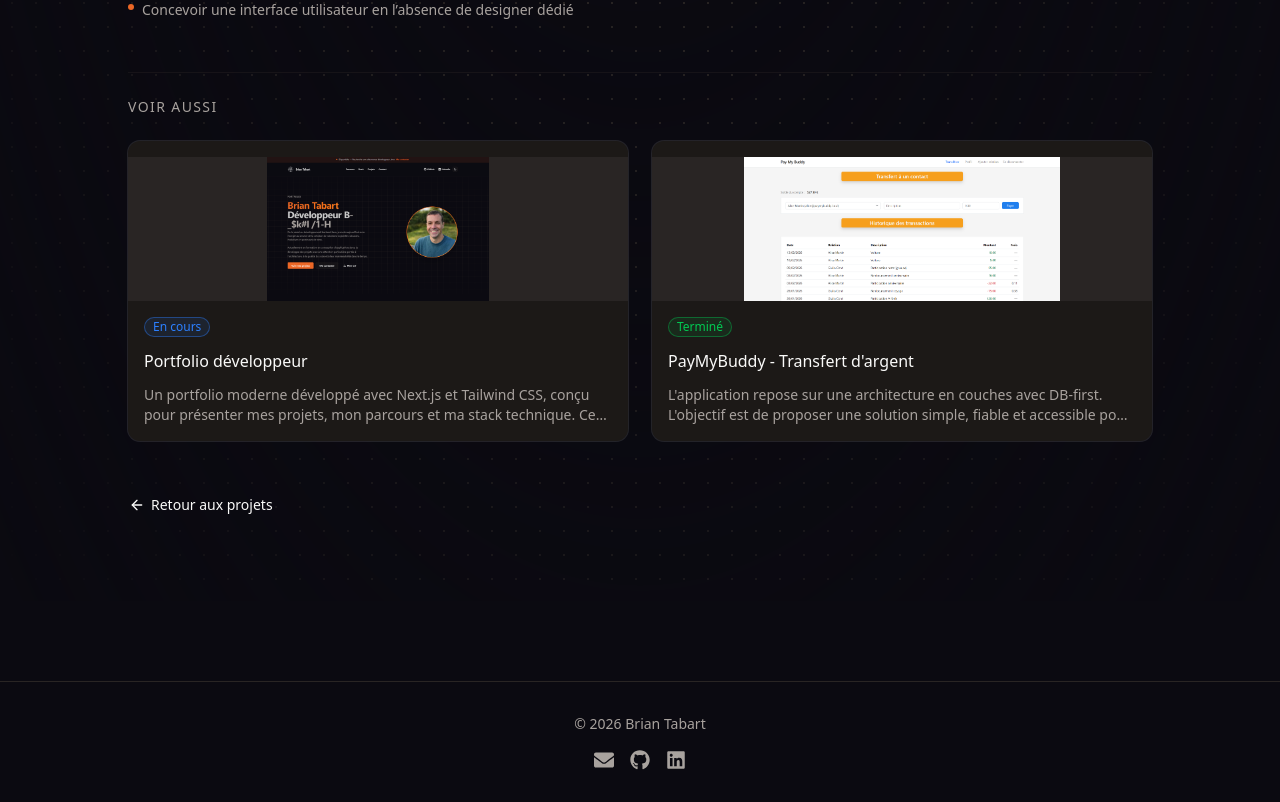
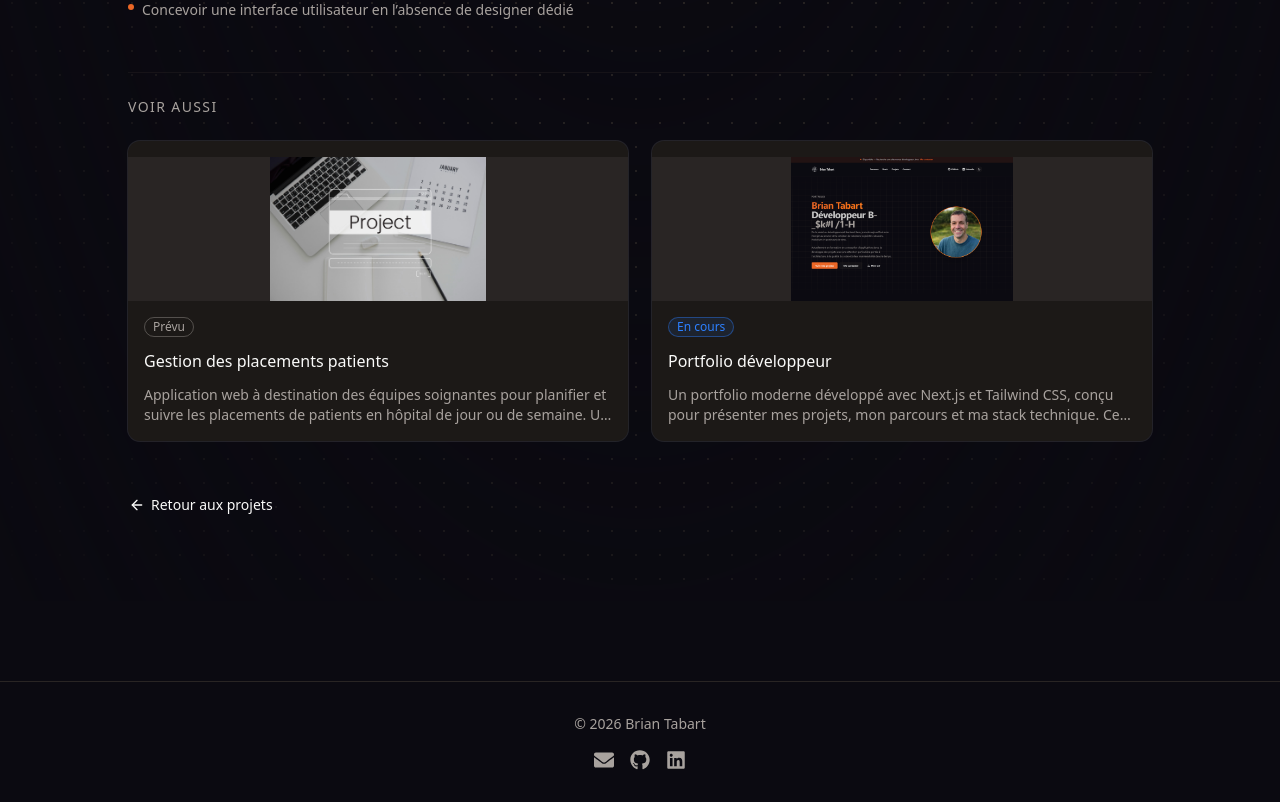
Before and after one commit to WebisBrian/TABART-Brian-Portfolio, a Next.js app: page /projects/guideo-saas in a window 1280 px wide. Shown: the part 2570-3372 px from the top of the page. Built offline with nearby package versions, Linux system fonts and the light colour scheme.

Commit message:
Feat: add new project health/code

```diff
--- a/src/data/project-details.ts
+++ b/src/data/project-details.ts
@@ -85,6 +85,39 @@ export const projectDetails: ProjectDetails[] = [
   },
 
   {
+    slug: "patient-placement",
+
+    overview:
+      "Ce projet est né d'un constat de terrain : la gestion des placements de patients en hôpital de jour ou de semaine repose encore souvent sur des outils inadaptés — tableurs, papier, ou logiciels génériques peu ergonomiques. L'idée est de concevoir une application web pensée par et pour les soignants, avec une interface claire et des fonctionnalités centrées sur les besoins réels du terrain.",
+
+    problem:
+      "Les cadres référents de ce type d'unités passent un temps considérable à orchestrer les entrées et sorties de patients, à anticiper les disponibilités de chambres et à répondre aux demandes de l'administration. L'absence d'un outil dédié génère des pertes de temps, des risques d'erreurs et un manque de lisibilité global sur l'activité du service.",
+
+    features: [
+      "Planification des entrées et sorties avec vue journalière, hebdomadaire et mensuelle",
+      "Visualisation des chambres disponibles sur une période donnée",
+      "Gestion des rôles : accès en modification pour les référents, accès en lecture pour les autres intervenants",
+      "Identification des hospitalisations pouvant être avancées ou reportées",
+      "Export de statistiques d'activité à destination de l'administration",
+    ],
+
+    challenges: [
+      "Concevoir une interface adaptée à des utilisateurs non techniques",
+      "Modéliser des règles métier complexes liées à la gestion des lits et des séjours",
+      "Gérer finement les droits d'accès selon les profils utilisateurs",
+    ],
+
+    roadmap: [
+      "Cadrage fonctionnel et modélisation du domaine métier",
+      "Conception de la base de données et des entités JPA",
+      "Développement de l'API REST avec Spring Boot",
+      "Mise en place de la gestion des rôles avec Spring Security",
+      "Développement de l'interface utilisateur",
+      "Tests et validation avec des retours terrain",
+    ],
+  },
+
+  {
     slug: "paymybuddy",
 
     overview:
--- a/src/data/projects.ts
+++ b/src/data/projects.ts
@@ -27,6 +27,16 @@ export const projects: Project[] = [
     featured: true,
   },
   {
+    id: "patient-placement",
+    slug: "patient-placement",
+    title: "Gestion des placements patients",
+    description:
+      "Application web à destination des équipes soignantes pour planifier et suivre les placements de patients en hôpital de jour ou de semaine. Un projet qui fait le lien entre mon expérience de soignant et mes compétences de développeur.",
+    stack: ["Spring Boot", "Next.js", "Tailwind", "MySQL", "Docker"],
+    status: "Prévu",
+    image: "/images/projects/patient-placement.png",
+  },
+  {
     id: "portfolio",
     slug: "portfolio",
     title: "Portfolio développeur",
@@ -45,11 +55,18 @@ export const projects: Project[] = [
     title: "PayMyBuddy - Transfert d'argent",
     description:
       "L'application repose sur une architecture en couches avec DB-first. L'objectif est de proposer une solution simple, fiable et accessible pour les échanges d'argent du quotidien.",
-    stack: ["Spring Boot", "Spring Security", "Thymeleaf", "MySQL", "Continuous Integration"],
+    stack: [
+      "Spring Boot",
+      "Spring Security",
+      "Thymeleaf",
+      "MySQL",
+      "Continuous Integration",
+    ],
     status: "Terminé",
     githubUrl: "https://github.com/WebisBrian/TABART-Brian-payMyBuddy",
     image: "/images/projects/paymybuddy.png",
   },
+
   {
     id: "safetynet-alerts",
     slug: "safetynet-alerts",
```
